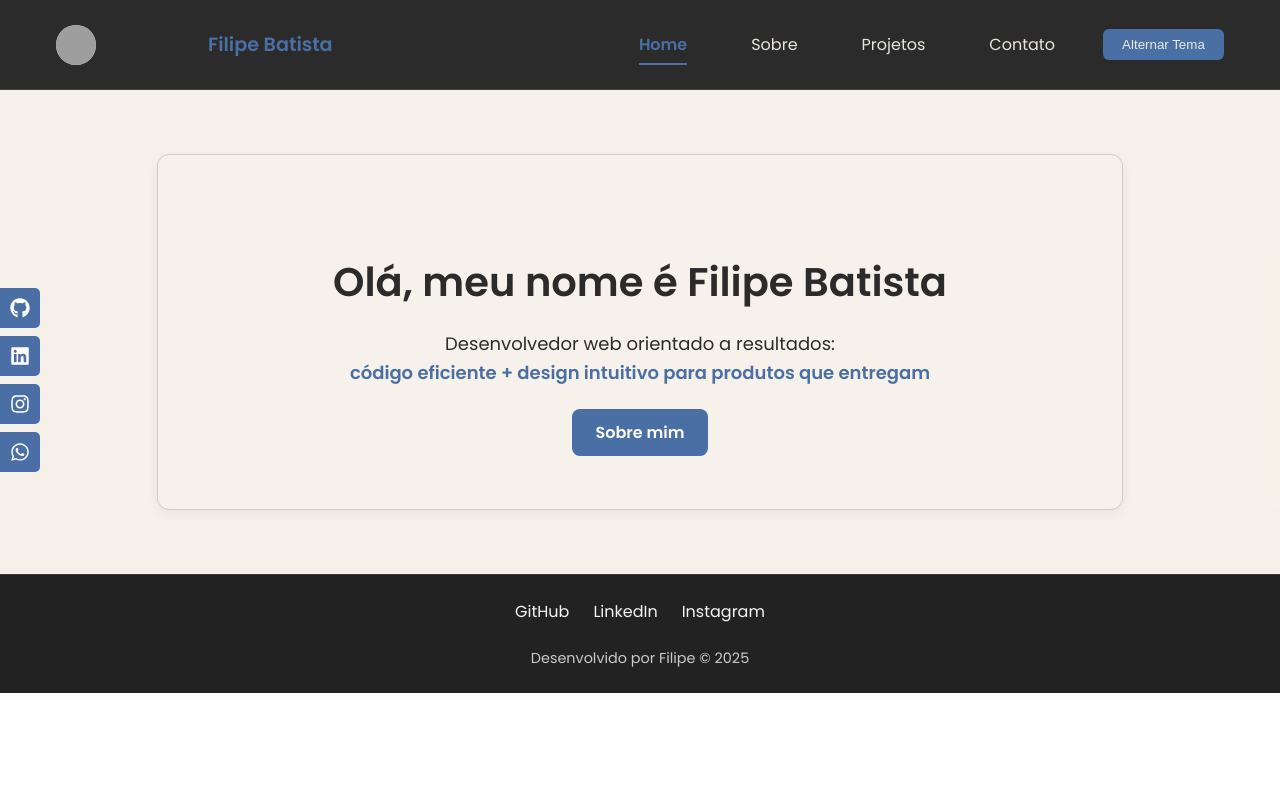
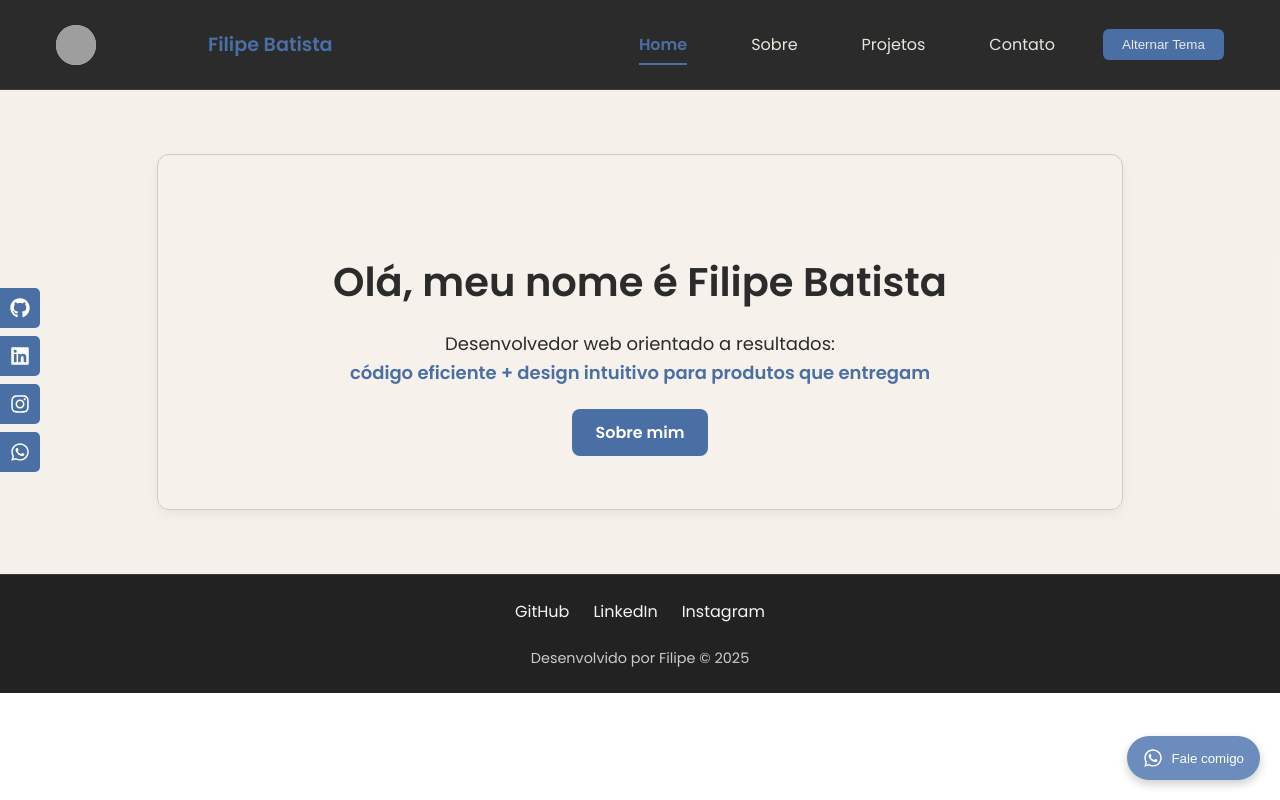
Before and after one commit to FilipeBPDev/portfolio, a React (Vite) app: page / in a window 1280 px wide. Built offline with nearby package versions, Linux system fonts and the light colour scheme; grey boxes are pictures that could not be loaded.

Commit message:
ContactButton

```diff
--- a/src/App.jsx
+++ b/src/App.jsx
@@ -2,6 +2,7 @@
 import { BrowserRouter as Router, Routes, Route } from 'react-router-dom'
 import Navbar from './components/Navbar/Navbar'
 import SocialSidebar from './components/SocialSidebar/SocialSidebar'
+import ContactButton from './components/ContactButton/ContactButton'
 import Footer from './components/Footer/Footer.jsx'
 import Home from './pages/Home/Home.jsx'
 import About from './pages/About/About'
@@ -13,6 +14,7 @@ function App() {
     <>
       <Navbar />
       <SocialSidebar/>
+      <ContactButton/>
       <Routes>
         <Route path="/" element={<Home />} />
         <Route path="/sobre" element={<About />} />
--- /dev/null
+++ b/src/components/ContactButton/ContactButton.jsx
@@ -0,0 +1,17 @@
+import styles from './ContactButton.module.css';
+import { FaWhatsapp } from 'react-icons/fa';
+
+
+export default function ContactButton() {
+  const handleClick = () => {
+    window.open('https://wa.me/5511949155219', '_blank');
+    // ou: document.getElementById('contato')?.scrollIntoView({ behavior: 'smooth' });
+  };
+
+  return (
+    <button className={styles.contactButton} onClick={handleClick}>
+      <FaWhatsapp />
+      <span>Fale comigo</span>
+    </button>
+  );
+}
--- /dev/null
+++ b/src/components/ContactButton/ContactButton.module.css
@@ -0,0 +1,29 @@
+/* src/components/ContactButton/ContactButton.module.css */
+
+.contactButton {
+  position: fixed;
+  bottom: 20px;
+  right: 20px;
+  z-index: 1000;
+  background-color: var(--color-accent);
+  color: white;
+  border: none;
+  border-radius: 30px;
+  padding: 0.75rem 1rem;
+  display: flex;
+  align-items: center;
+  gap: 0.5rem;
+  cursor: pointer;
+  box-shadow: 0 4px 10px rgba(0, 0, 0, 0.2);
+  transition: background-color 0.3s ease, transform 0.2s;
+}
+
+.contactButton:hover {
+  background-color: var(--color-primary);
+  transform: translateY(-2px);
+}
+
+.contactButton svg {
+  width: 20px;
+  height: 20px;
+}
```
